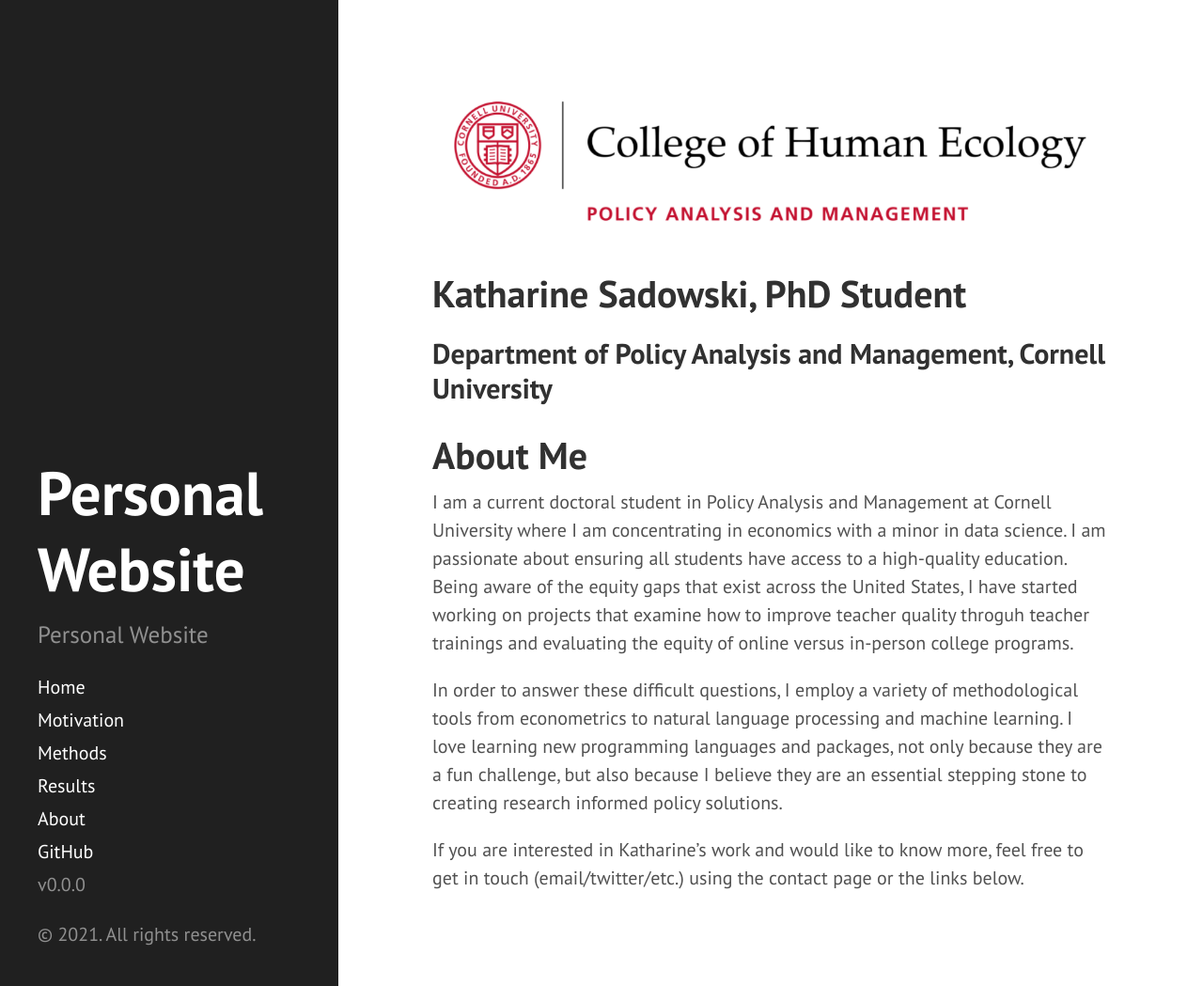
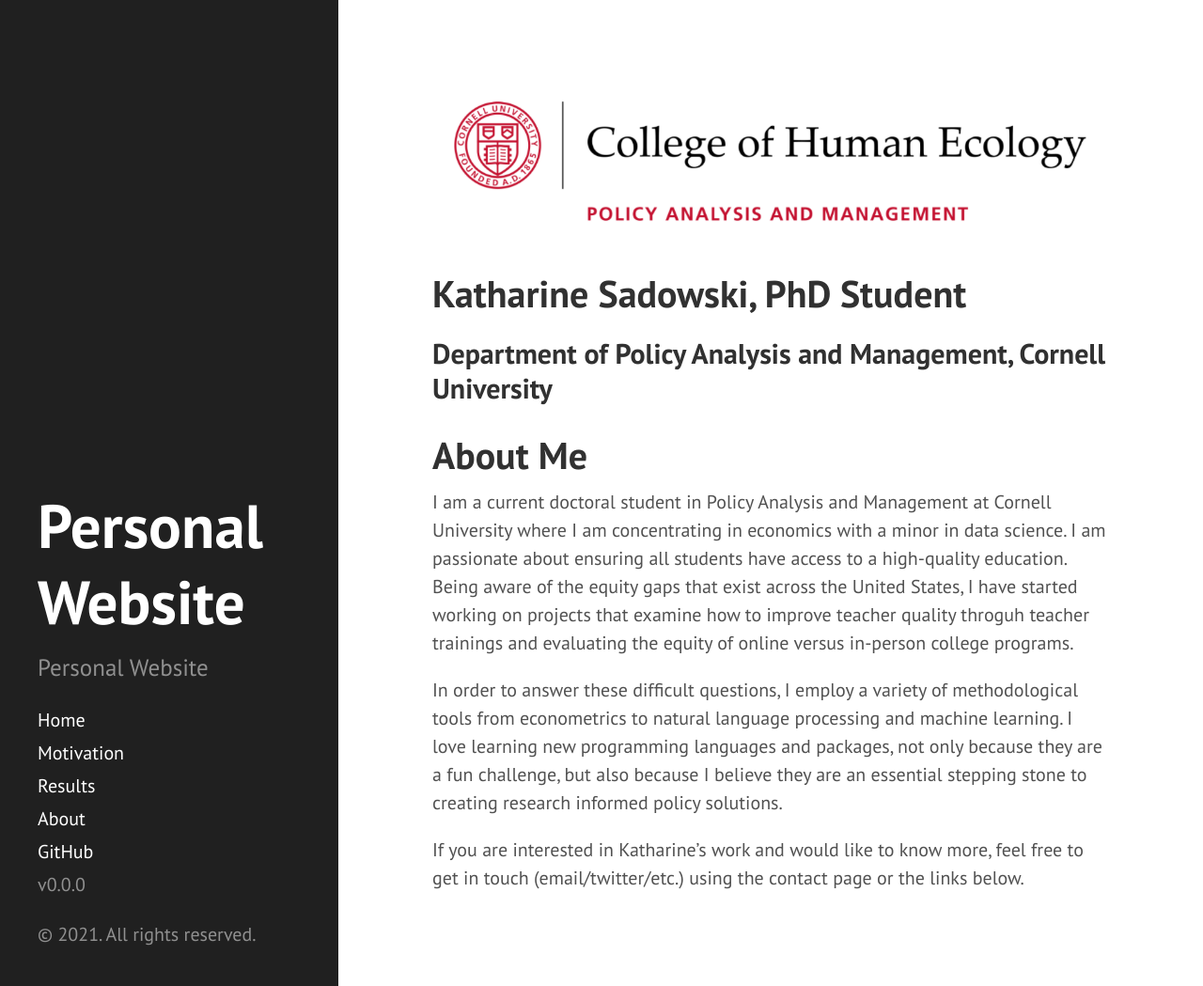
Before and after one commit to kcsadow/website, a Jekyll site: the page built from index.md, in a window 1280 px wide and 1049 px high. Shown: the whole window at 94% size. Built offline with Jekyll 4.4.1, drawn with Linux system fonts in a browser that asks for light colours; the list of posts is cut into pages by our own code.

Commit message:
Update sidebar.html

```diff
--- a/_includes/sidebar.html
+++ b/_includes/sidebar.html
@@ -12,7 +12,6 @@
     <nav class="sidebar-nav">
       <a class="sidebar-nav-item{% if page.url == site.baseurl %} active{% endif %}" href="{{ site.baseurl }}">Home</a>
       <a class="sidebar-nav-item {% if page.url == node.url %} active{% endif %}" href="{{ '/motivation' | prepend: site.baseurl }}">Motivation</a>
-      <a class="sidebar-nav-item {% if page.url == node.url %} active{% endif %}" href="{{ '/methods' | prepend: site.baseurl }}">Methods</a>
       <a class="sidebar-nav-item {% if page.url == node.url %} active{% endif %}" href="{{ '/results' | prepend: site.baseurl }}">Results</a>
       <a class="sidebar-nav-item {% if page.url == node.url %} active{% endif %}" href="{{ '/about' | prepend: site.baseurl }}">About</a>
 
```
